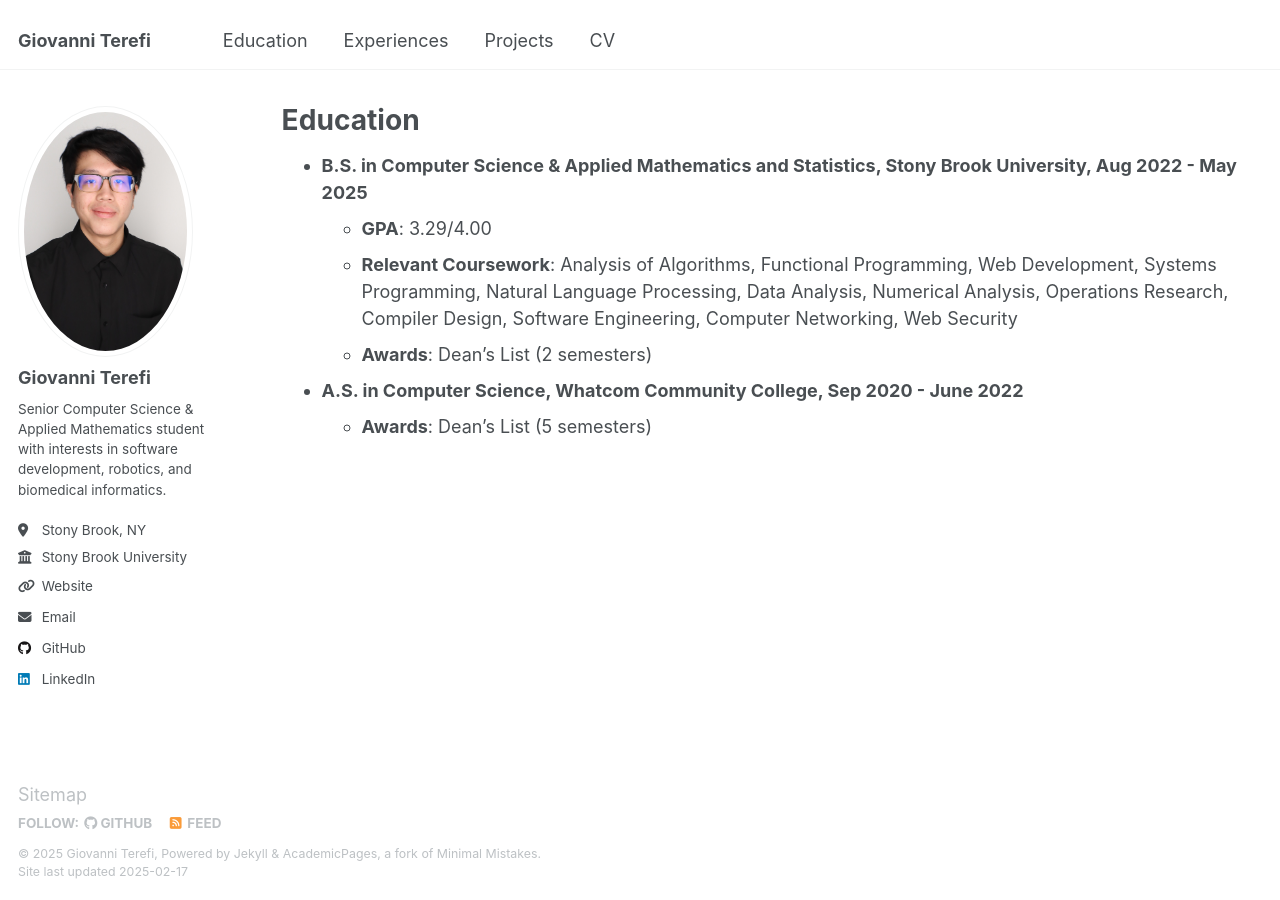
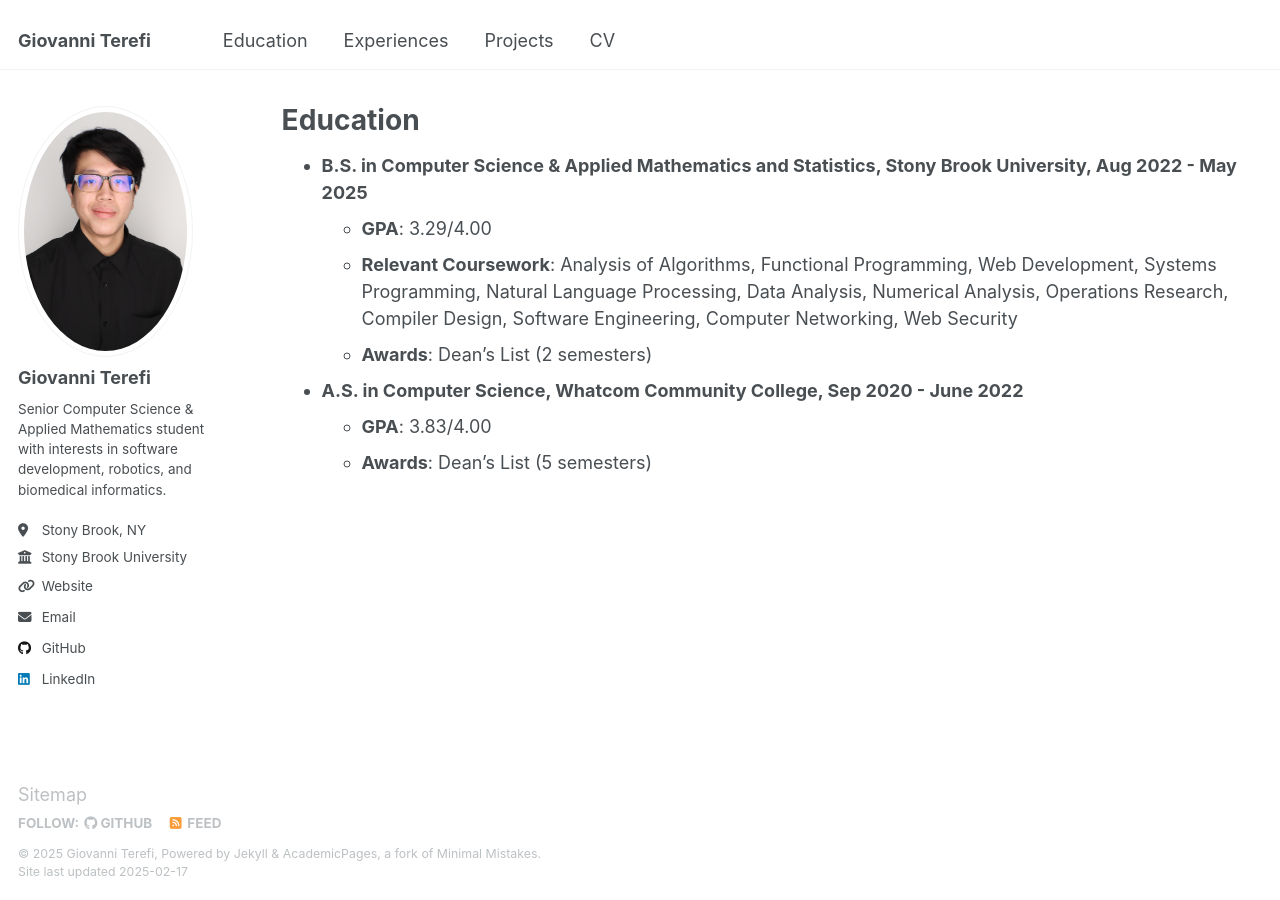
Before and after one commit to GTeref/gterefi, a Jekyll site: the page built from _pages/education.md, in a window 1280 px wide. Built offline with Jekyll 4.4.1, drawn with Linux system fonts in a browser that asks for light colours.

Commit message:
final commit?

```diff
--- a/_pages/education.md
+++ b/_pages/education.md
@@ -14,4 +14,5 @@ redirect_from:
                                Web Security
     * **Awards**: Dean's List (2 semesters)
 * **A.S. in Computer Science, Whatcom Community College, Sep 2020 - June 2022**
+    * **GPA**: 3.83/4.00
     * **Awards**: Dean's List (5 semesters)
```
